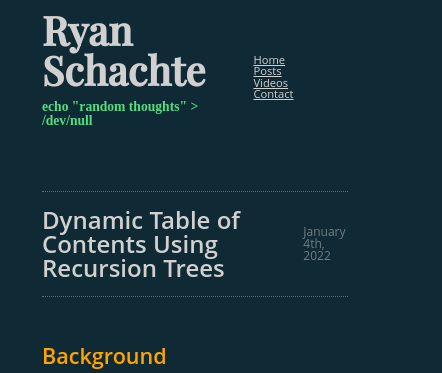
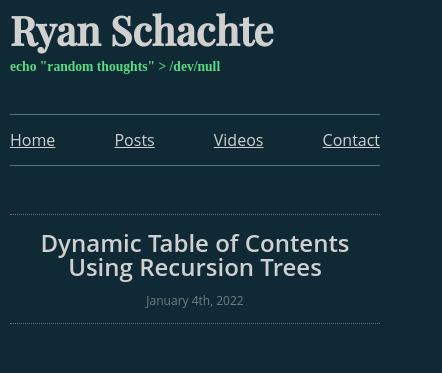
Before and after one commit to Schachte/site, a Next.js app: page /files/av1_codec_explained in a window 390 px wide. Shown: the top 373 px of the page, 442 px wide, since content can reach past the window. Built offline with nearby package versions, Linux system fonts and the light colour scheme; a web font is replaced by a local one.

Commit message:
mobile view

```diff
--- a/styles/globals.css
+++ b/styles/globals.css
@@ -249,16 +249,8 @@ pre > * > span {
   font-size: .8rem;
 }
 
-/* code {
-  background-color: rgb(252, 178, 117);
-  color: black;
-  padding-left: .1rem;
-  padding-right: .1rem;
-  border-radius: 3px;
-} */
-
 img {
-  max-width: 700px;
+  max-width: 100%;
   margin: 1rem 0rem 1rem;
 }
 
@@ -281,3 +273,58 @@ blockquote {
   font-weight: 600;
   color: orange;
 }
+
+@media (max-width: 800px) {
+  .navigation {
+    display: flex;
+    width: 100%;
+    flex-wrap: wrap;
+    justify-content: none;
+    margin-left: none;
+    font-style: nonte;
+    height: 50px;
+    border-top: 1px solid #487A87;
+    border-bottom: 1px solid #487A87;
+    margin-top: 1.5rem;
+  }
+
+  .header {
+    display: flex;
+    justify-content: center;
+    flex-direction: column;
+    align-items: flex-start;
+  }
+
+  body {
+    margin-left: 0rem;
+  margin-right: 0rem;
+  }
+
+  .navigation > div {
+    padding-left: 0rem;
+    font-size: 1.0rem;
+    font-family: 'Open Sans';
+    text-decoration: underline;
+    display: flex;
+    align-items: center;
+    max-width: 750px;
+}
+
+.post_header {
+  max-width: 700px;
+  display: flex;
+  justify-content: space-between;
+  border-bottom: 1px dotted #487A87;
+  border-top: 1px dotted #487A87;
+  align-items: center;
+  padding-bottom: 1rem;
+  padding-top: 1rem;
+  flex-direction: column;
+  justify-content: center;
+  text-align: center;
+}
+
+.post_date {
+  margin-top: 1rem;
+}
+}
```
